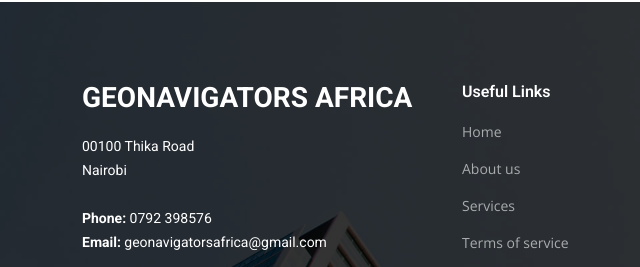
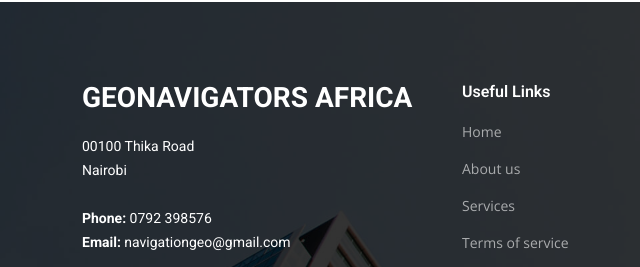
Before and after one commit to derryk1/navigators, a plain HTML site: page contact.html in a window 1280 px wide. Shown: the part 1064-1331 px from the top of the page, 0-640 px from the left. Drawn offline with nearby package versions, Linux system fonts and the light colour scheme.

Commit message:
Update contact.html

```diff
--- a/contact.html
+++ b/contact.html
@@ -180,7 +180,7 @@
                00100 Thika Road <br>
                 Nairobi<br><br>
                 <strong>Phone:</strong> 0792 398576<br>
-                <strong>Email:</strong> geonavigatorsafrica@gmail.com<br>
+                <strong>Email:</strong> navigationgeo@gmail.com<br>
               </p>
               <div class="social-links d-flex mt-3">
                 <a href="#" class="d-flex align-items-center justify-content-center"><i class="bi bi-twitter"></i></a>
```
